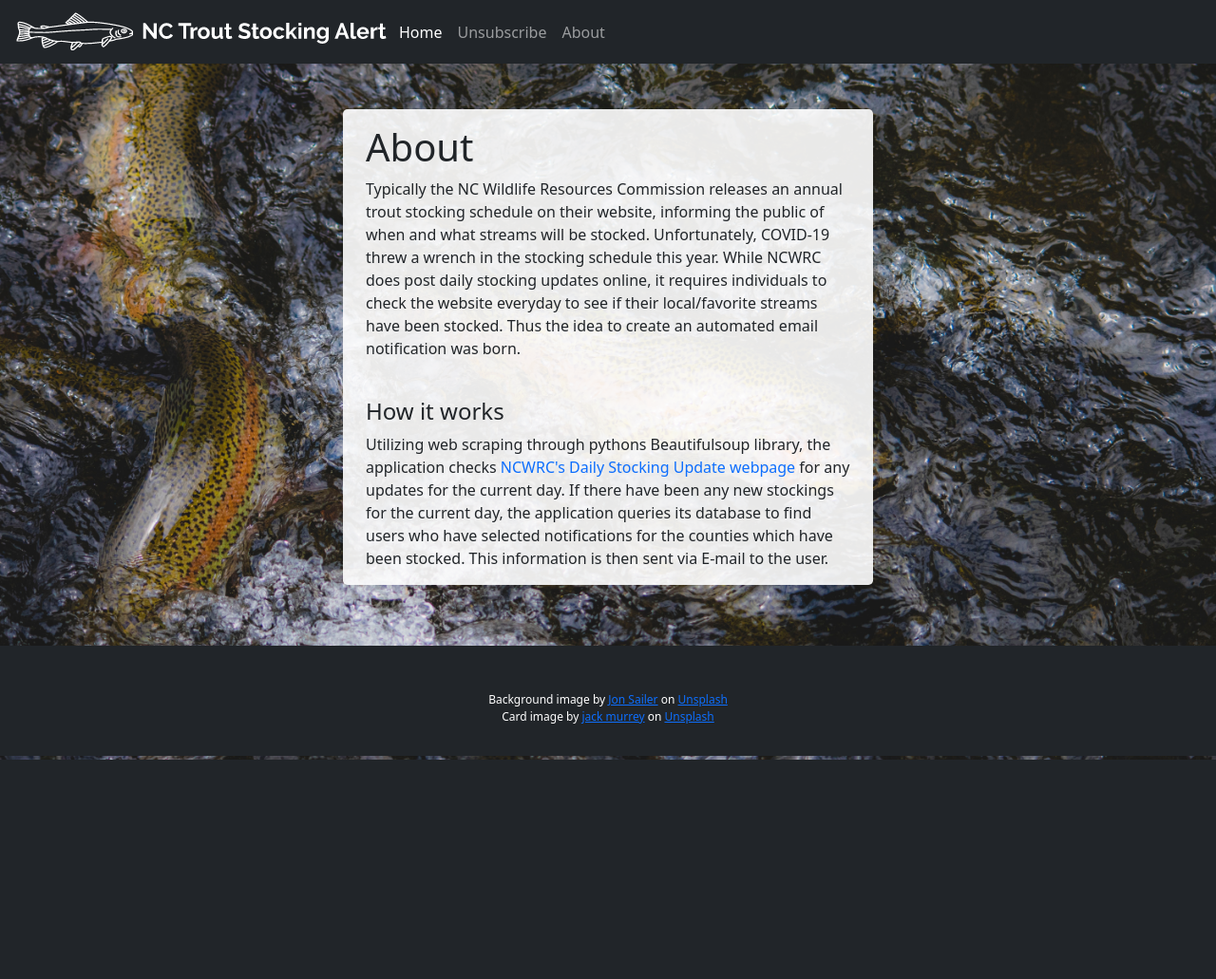
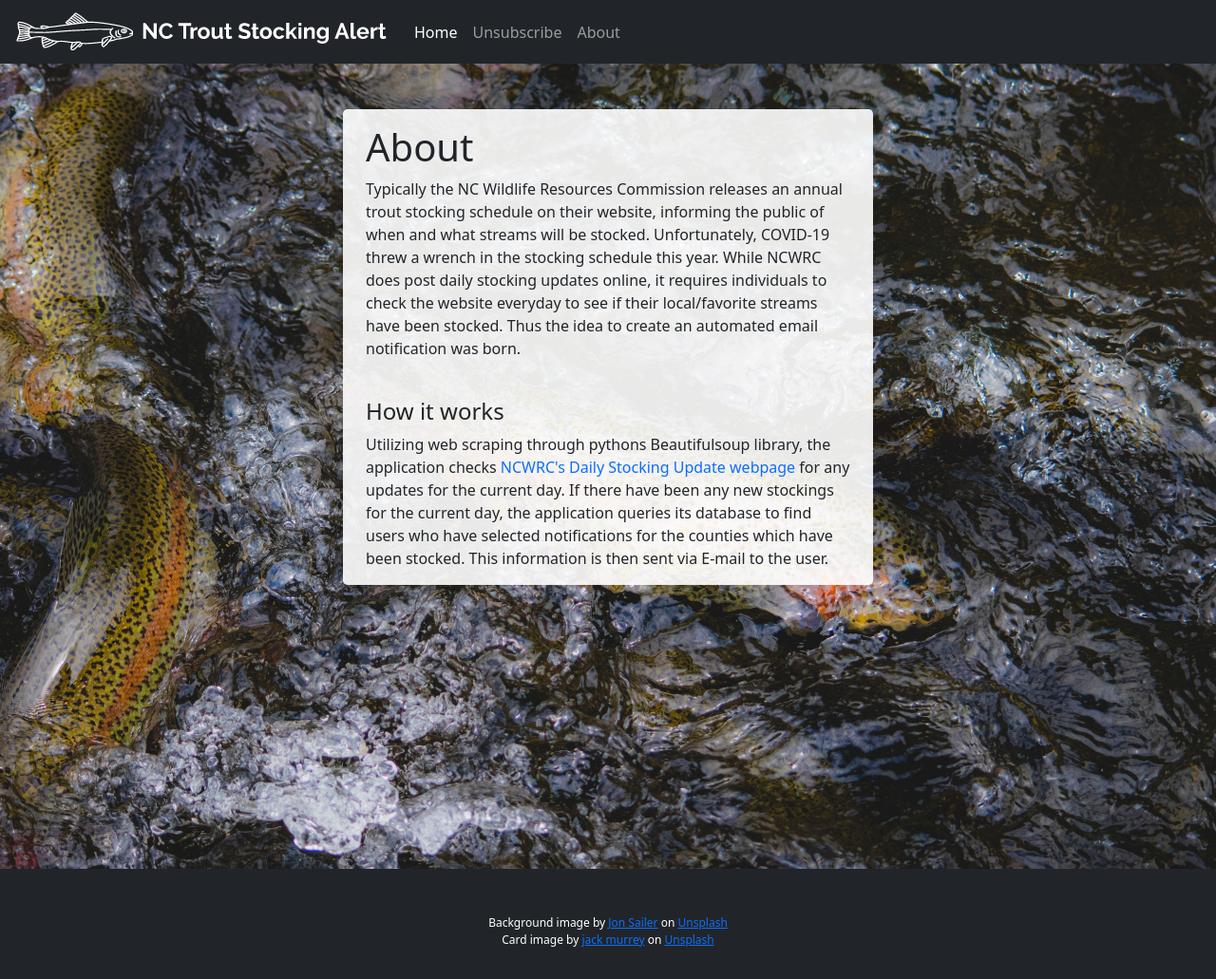
Before and after one commit to tsmit317/Flask-Stocking-Email, a Flask app: page /about in a window 1280 px wide. Shown: the whole page at 95% size. Before the commit the page ends 800 px from the top, so only its background shows below. Run offline with Flask 2, Linux system fonts and the light colour scheme; parts of the project's set-up code (start-up, migrations or seed data) failed here and were passed over.

Commit message:
fixed background by wrapping in a section

```diff
--- a/troutstocking/templates/about.html
+++ b/troutstocking/templates/about.html
@@ -4,7 +4,7 @@
 {% endblock head%}
 
 {% block body %}
-
+<section id="cover" class="min-vh-100">
     <div class="container pb-5">
         <div class="container about-container w-50 mt-5 mb-3 rounded-3">
             <div class="about-title pl-3 ">
@@ -27,4 +27,5 @@
             </div>
         </div>
     </div>
+</section>
 {% endblock body %}
--- a/troutstocking/templates/base.html
+++ b/troutstocking/templates/base.html
@@ -2,10 +2,6 @@
 <html lang="en">
 <head>
     <meta charset="UTF-8">
-    <!-- Old -->
-    <!-- <meta http-equiv="X-UA-Compatible" content="IE=edge">
-    <meta name="viewport" content="width=device-width, initial-scale=1.0">
-     -->
 
     <meta name="viewport" content="width=device-width, initial-scale=1">
 
@@ -20,22 +16,38 @@
 </head>
 <body>
 
-    <nav class="navbar navbar-expand-lg navbar-dark bg-dark">
-        <div class="container-fluid">
-          <img src="/static/images/logo.png"/>
+    <nav class="navbar navbar-expand-md navbar-dark bg-dark">
+
+      <div class="container-fluid">
+        <div class="navbar-header">
+          <a class="navbar-brand"><img class="nav-logo" src="/static/images/logo.png"/></a>
+
 
           <button class="navbar-toggler" type="button" data-bs-toggle="collapse" data-bs-target="#navbarNavAltMarkup" aria-controls="navbarNavAltMarkup" aria-expanded="false" aria-label="Toggle navigation">
-            <span class="navbar-toggler-icon"></span>
+            <span class="navbar-toggler-icon "></span>
           </button>
-          <div class="collapse navbar-collapse" id="navbarNavAltMarkup">
-            <div class="navbar-nav pl-4">
+        </div>
+
+        <div class="collapse navbar-collapse" id="navbarNavAltMarkup">
+          <ul class="navbar-nav">
+            <li class="nav-item">
               <a class="nav-link active" aria-current="page" href="{{url_for('home')}}">Home</a>
+            </li>
+            <li class="nav-item">
               <a class="nav-link" href="{{url_for('unsubscribe')}}">Unsubscribe</a>
+            </li>
+            <li class="nav-item">
               <a class="nav-link" href="{{url_for('about')}}">About</a>
-            </div>
+            </li>
+
+
+
           </div>
         </div>
-      </nav>
+      </div>
+
+
+    </nav>
     {% block body %}
 
     {% endblock body %}
--- a/troutstocking/templates/home.html
+++ b/troutstocking/templates/home.html
@@ -33,6 +33,7 @@
   {% endwith %}
 </div>
 
+<section id="cover" class="min-vh-100">
   <div class="container-sm home-form text-dark border border-dark rounded-3 mt-5 w-25 mb-3 shadow p-3 mb-5">
     <form method='POST' action='/process-data' class="needs-validation" novalidate>
       <div class="form-group">
@@ -71,6 +72,7 @@
         </div>
       </form>
   </div>
+</section>
 <script>
    var forms = document.querySelectorAll('.needs-validation');
 
```
Lines whose indentation alone changed are shown as unchanged.
